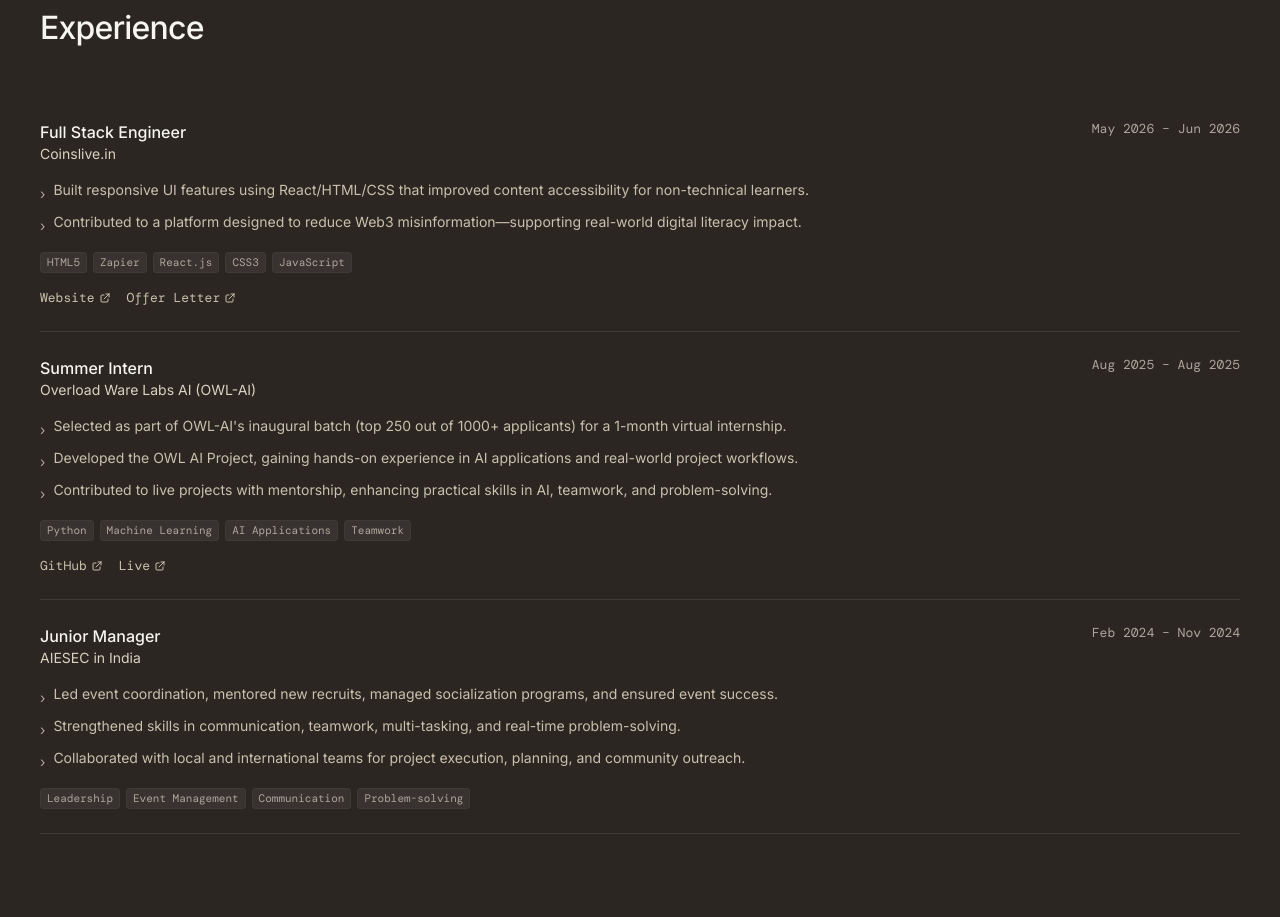
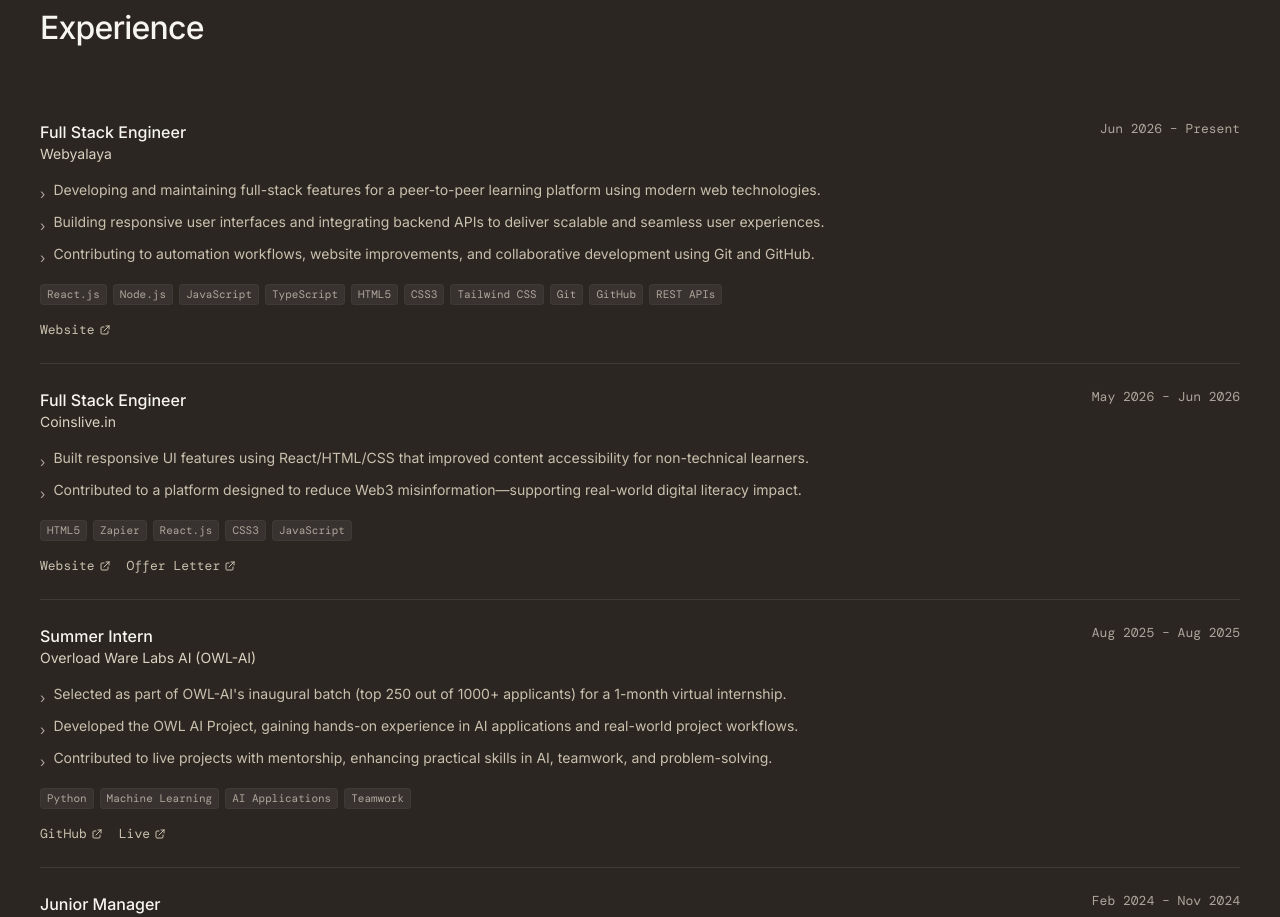
Before and after one commit to SoumyaSagarNayak/soum-portfolio, a Next.js app: page / in a window 1280 px wide. Shown: the part 3060-3977 px from the top of the page. Built offline with nearby package versions, Linux system fonts and the light colour scheme; no server answers.

Commit message:
feat: add Experience component with professional history and skill tags

```diff
--- a/app/components/Experience.tsx
+++ b/app/components/Experience.tsx
@@ -3,6 +3,31 @@
 import { useEffect, useRef } from "react";
 
 const EXPERIENCES = [
+  {
+    role: "Full Stack Engineer",
+    company: "Webyalaya",
+    period: "Jun 2026 – Present",
+    points: [
+      "Developing and maintaining full-stack features for a peer-to-peer learning platform using modern web technologies.",
+      "Building responsive user interfaces and integrating backend APIs to deliver scalable and seamless user experiences.",
+      "Contributing to automation workflows, website improvements, and collaborative development using Git and GitHub."
+    ],
+    skills: [
+      "React.js",
+      "Node.js",
+      "JavaScript",
+      "TypeScript",
+      "HTML5",
+      "CSS3",
+      "Tailwind CSS",
+      "Git",
+      "GitHub",
+      "REST APIs"
+    ],
+    links: [
+      { label: "Website", url: "https://www.webyalaya.com/" }
+    ]
+  },
   {
     role: "Full Stack Engineer",
     company: "Coinslive.in",
```
